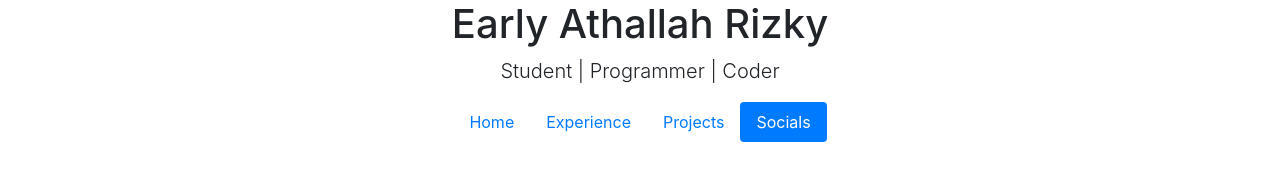
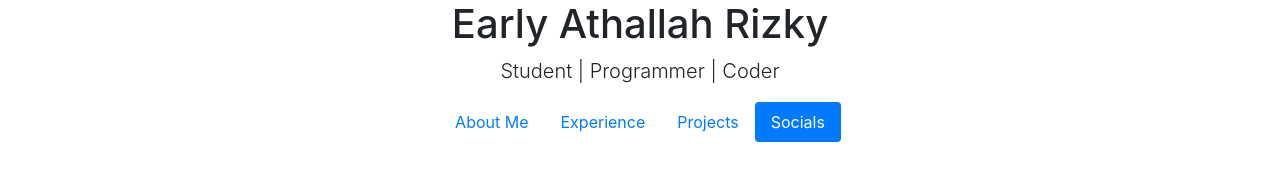
Before and after one commit to MantraJorok54/earlyathallahr, a plain HTML site: page contact.html in a window 1280 px wide. Shown: the top 169 px of the page. Drawn offline with nearby package versions, Linux system fonts and the light colour scheme.

Commit message:
Update contact.html

```diff
--- a/contact.html
+++ b/contact.html
@@ -23,7 +23,7 @@
     <nav>
         <ul class="nav nav-pills justify-content-center">
           <li class="nav-item">
-            <a href="index.html" class="nav-link">Home</a>
+            <a href="index.html" class="nav-link">About Me</a>
           </li>
           <li class="nav-item">
               <a href="experience.html" class="nav-link">Experience</a>
```
